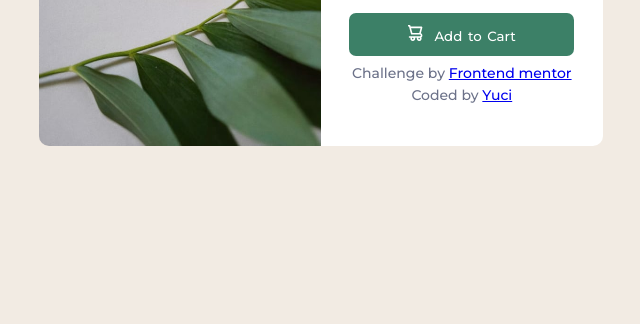
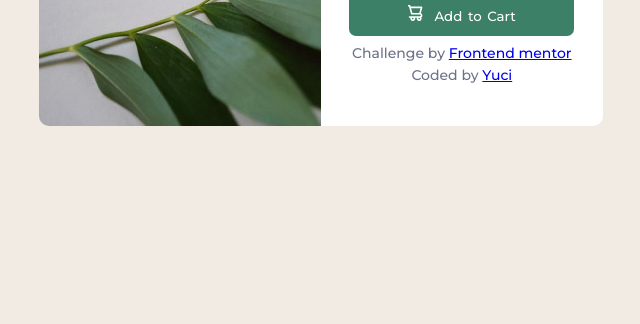
Before and after one commit to Yu-cie/Product-preview, a plain HTML site: page index.html in a window 1280 px wide. Shown: the part 545-869 px from the top of the page, without its empty margins (319-959 px from the left). After the commit the page ends 829 px from the top, so only its background shows below. Drawn offline with Linux system fonts and the light colour scheme.

Commit message:
Modified style.css

```diff
--- a/style.css
+++ b/style.css
@@ -5,7 +5,7 @@
 
 body {
     background-color:hsl(30, 38%, 92%);
-    margin:50px 3%;
+    margin:30px 3%;
 }
 
 #container {
```
